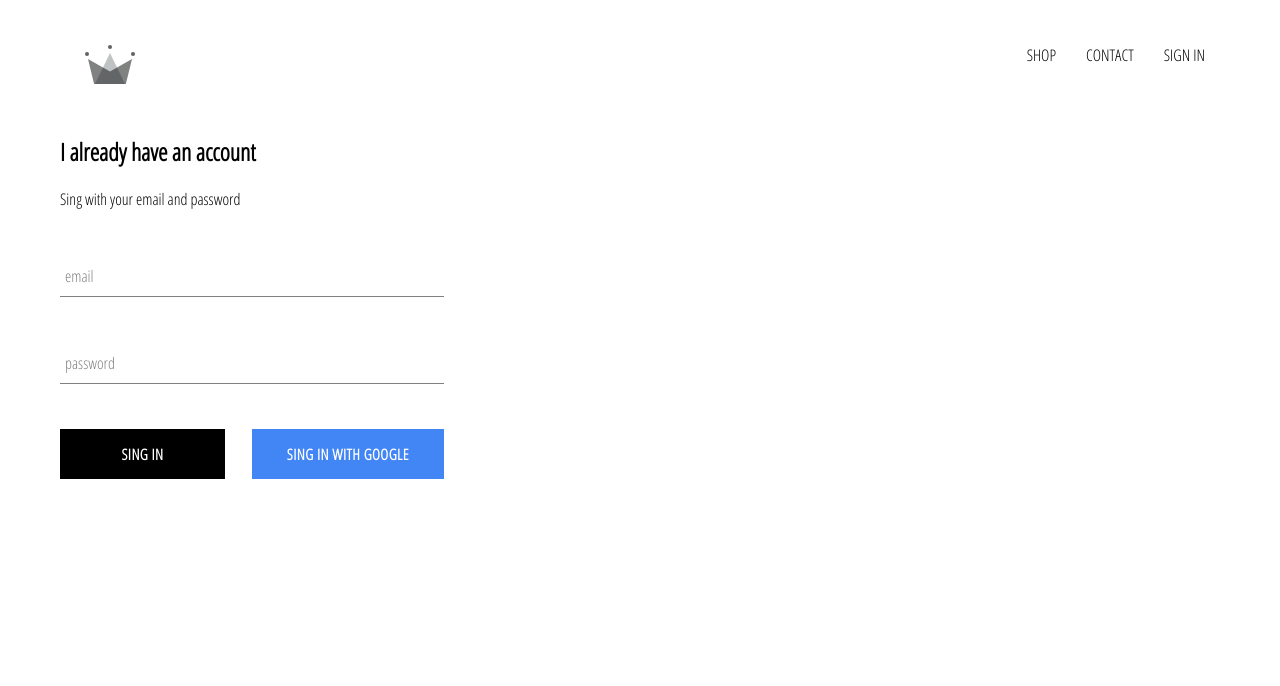
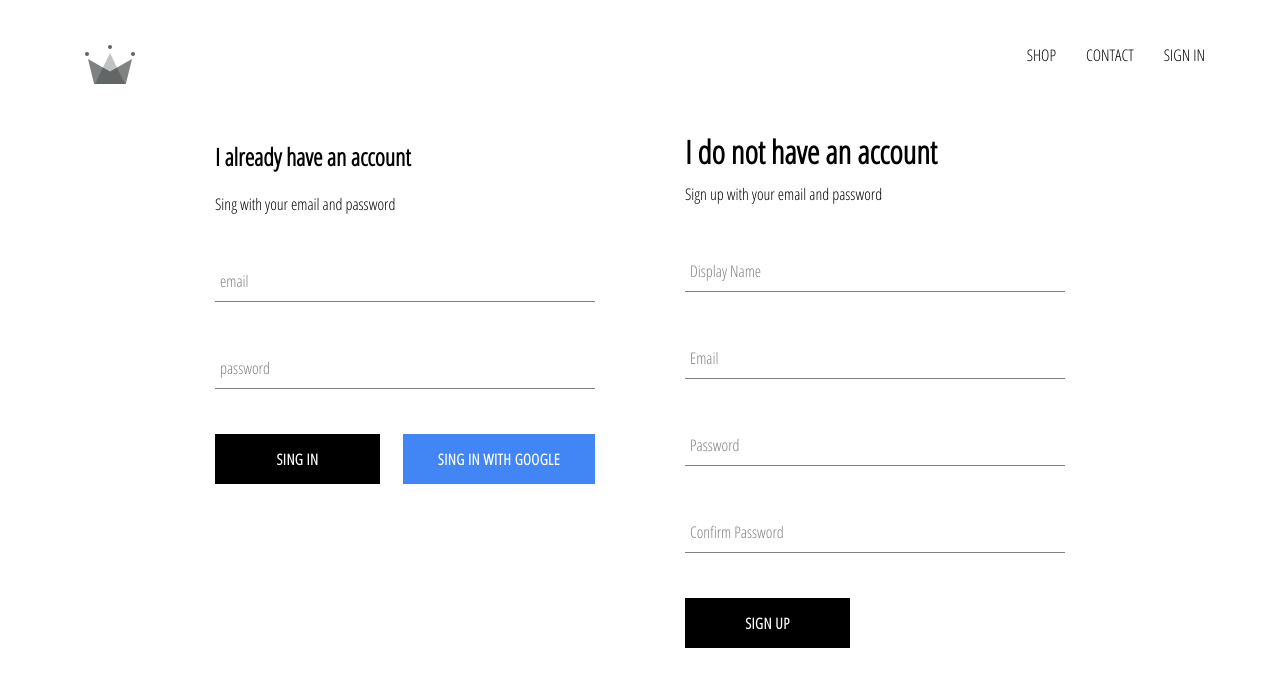
Before and after one commit to uroge/crwn-clothing, a React (Create React App) app: page /signin in a window 1280 px wide. Shown: the top 686 px of the page. Built offline with nearby package versions, Linux system fonts and the light colour scheme; no server answers.

Commit message:
implemented firebase utils, included ability to store authenticated users into firestore database

```diff
--- a/src/App.js
+++ b/src/App.js
@@ -7,7 +7,7 @@
 import ShopPage from './pages/shop/shop.component';
 import Header from './components/header/header.component';
 import SingInAndSignUpPage from './pages/sign-in-sign-up/sign-in-sign-up.component';
-import { auth } from './firebase/firebase.utils';
+import { auth, createUserProfileDocument } from './firebase/firebase.utils';
 
 class App extends React.Component {
   constructor() {
@@ -21,9 +21,24 @@
   unsubscribeFromAuth = null;
 
   componentDidMount() {
-    this.unsubscribeFromAuth = auth.onAuthStateChanged(user => {
-      this.setState({ currentUser: user });
-      console.log(user);
+    this.unsubscribeFromAuth = auth.onAuthStateChanged(async userAuth => {
+      if (userAuth) {
+        const userRef = await createUserProfileDocument(userAuth);
+
+        userRef.onSnapshot(snapShot => {
+          this.setState({
+            currentUser: {
+              id: snapShot.id,
+              ...snapShot.data()
+            }
+          });
+
+          console.log(this.state);
+        });
+
+      }else {
+        this.setState({currentUser: userAuth});
+      }
     });
   }
 
--- /dev/null
+++ b/src/components/sign-up/sign-up.component.jsx
@@ -0,0 +1,101 @@
+import React from 'react';
+import FormInput from '../form-input/form-input.component';
+import CustomButton from '../custom-button/custom-button.component';
+
+import { auth, createUserProfileDocument } from '../../firebase/firebase.utils';
+
+import './sign-up.styles.scss';
+
+class SignUp extends React.Component {
+    constructor() {
+        super();
+
+        this.state ={
+            displayName: '',
+            email: '',
+            password: '',
+            confirmPassword: ''
+        }
+    }
+
+    handleSubmit = async event => {
+        event.preventDefault();
+
+        const {displayName, email, password, confirmPassword} = this.state;
+
+        if(!(password === confirmPassword)) {
+            alert('passwords don\'t match');
+            return;
+        }
+
+        try {
+            const { user } = await auth.createUserWithEmailAndPassword(
+                email,
+                password
+            );
+
+            await createUserProfileDocument(user, {displayName});
+
+            this.setState({
+                displayName: '',
+                email: '',
+                password: '',
+                confirmPassword: ''
+            });
+        } catch (error) {
+            console.log(error);
+        }
+    }
+
+    handleChange = event => {
+        const { name, value } = event.target;
+
+        this.setState({[name]: value});
+    }
+
+    render() {
+        const {displayName, email, password, confirmPassword} = this.state;
+        return (
+            <div className="sign-up">
+                <h1 className="title">I do not have an account</h1>
+                <span>Sign up with your email and password</span>
+                <form className="sign-up-form" onSubmit={this.handleSubmit}>
+                    <FormInput
+                    type="text"
+                    name="displayName"
+                    value={displayName}
+                    onChange={this.handleChange}
+                    label="Display Name"
+                    required />
+
+                    <FormInput
+                    type="email"
+                    name="email"
+                    value={email}
+                    onChange={this.handleChange}
+                    label="Email"
+                    required />
+
+                    <FormInput
+                    type="password"
+                    name="password"
+                    value={password}
+                    onChange={this.handleChange}
+                    label="Password"
+                    required />
+                    <FormInput
+                    type="password"
+                    name="confirmPassword"
+                    value={confirmPassword}
+                    onChange={this.handleChange}
+                    label="Confirm Password"
+                    required />
+
+                    <CustomButton type="submit">SIGN UP</CustomButton>
+                </form>
+            </div>
+        );
+    }
+}
+
+export default SignUp;
--- /dev/null
+++ b/src/components/sign-up/sign-up.styles.scss
@@ -0,0 +1,9 @@
+.sign-up {
+    display: flex;
+    flex-direction: column;
+    width: 380px;
+
+    .title {
+        margin: 10px 0;
+    }
+}
--- a/src/firebase/firebase.utils.js
+++ b/src/firebase/firebase.utils.js
@@ -12,6 +12,30 @@
     measurementId: "G-DHR1N2TXM9"
 };
 
+export const createUserProfileDocument = async (userAuth, additionalData) => {
+    if(!userAuth) return;
+
+    const userRef = firestore.doc(`users/${userAuth.uid}`);
+
+    const snapShot = await userRef.get();
+
+    if(!snapShot.exists) {
+        const { displayName, email } = userAuth;
+        const createdAt = new Date();
+        try {
+            await userRef.set({
+                displayName,
+                email,
+                createdAt,
+                ...additionalData
+            })
+        }catch(error) {
+            console.log('error creating user', error.message);
+        }
+    }
+    return userRef;
+}
+
 firebase.initializeApp(config);
 
 export const auth = firebase.auth();
--- a/src/pages/sign-in-sign-up/sign-in-sign-up.component.jsx
+++ b/src/pages/sign-in-sign-up/sign-in-sign-up.component.jsx
@@ -4,9 +4,12 @@
 
 import './sign-in-sign-up.styles.scss';
 
+import SignUp from '../../components/sign-up/sign-up.component';
+
 const SingInAndSignUpPage = () => (
-    <div className="sign-in-and-sing-up">
+    <div className="sign-in-and-sign-up">
         <SignIn/>
+        <SignUp/>
     </div>
 );
 
--- a/src/pages/sign-in-sign-up/sign-in-sign-up.styles.scss
+++ b/src/pages/sign-in-sign-up/sign-in-sign-up.styles.scss
@@ -1,3 +1,6 @@
-.sign-in {
-    width: 30vw;
+.sign-in-and-sign-up {
+    width: 850px;
+    display: flex;
+    justify-content: space-between;
+    margin: 30px auto;
 }
```
Also changed, not shown: src/firebase/test.js (added, +8 -0 lines).
